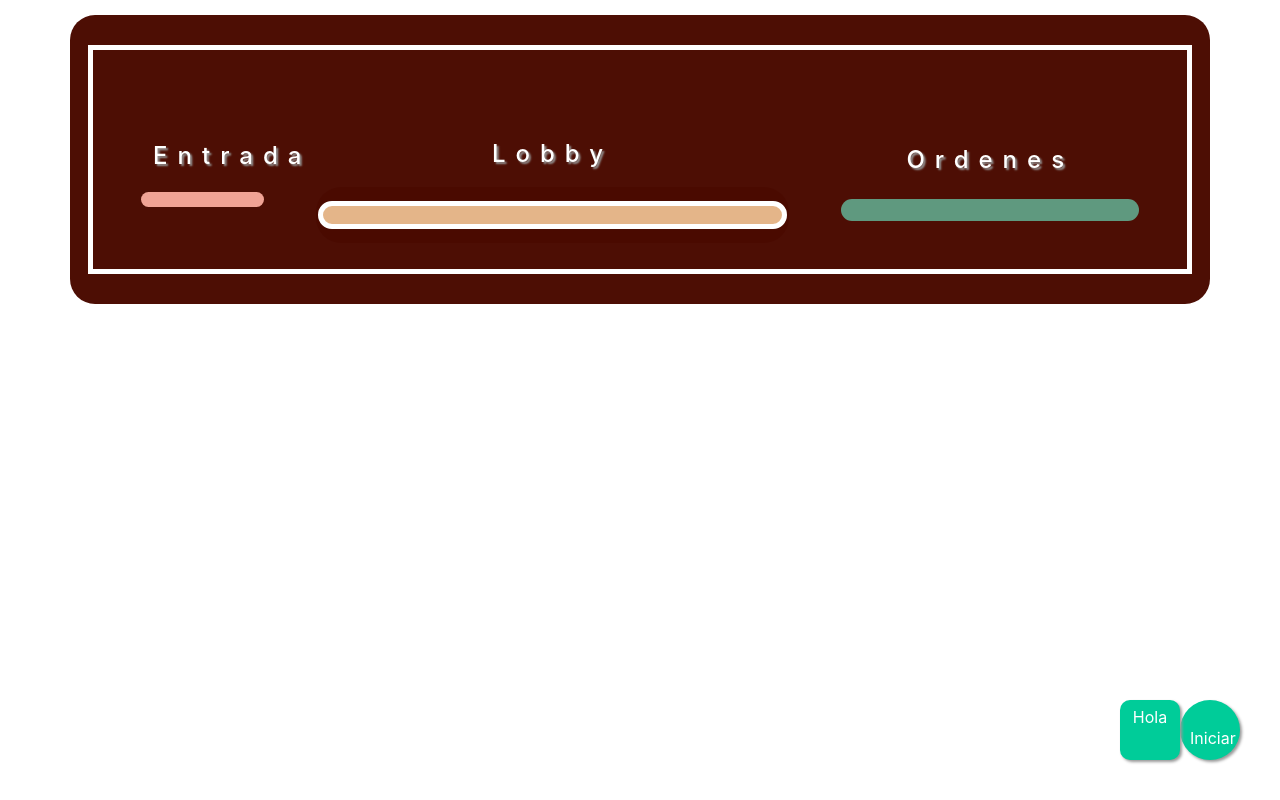
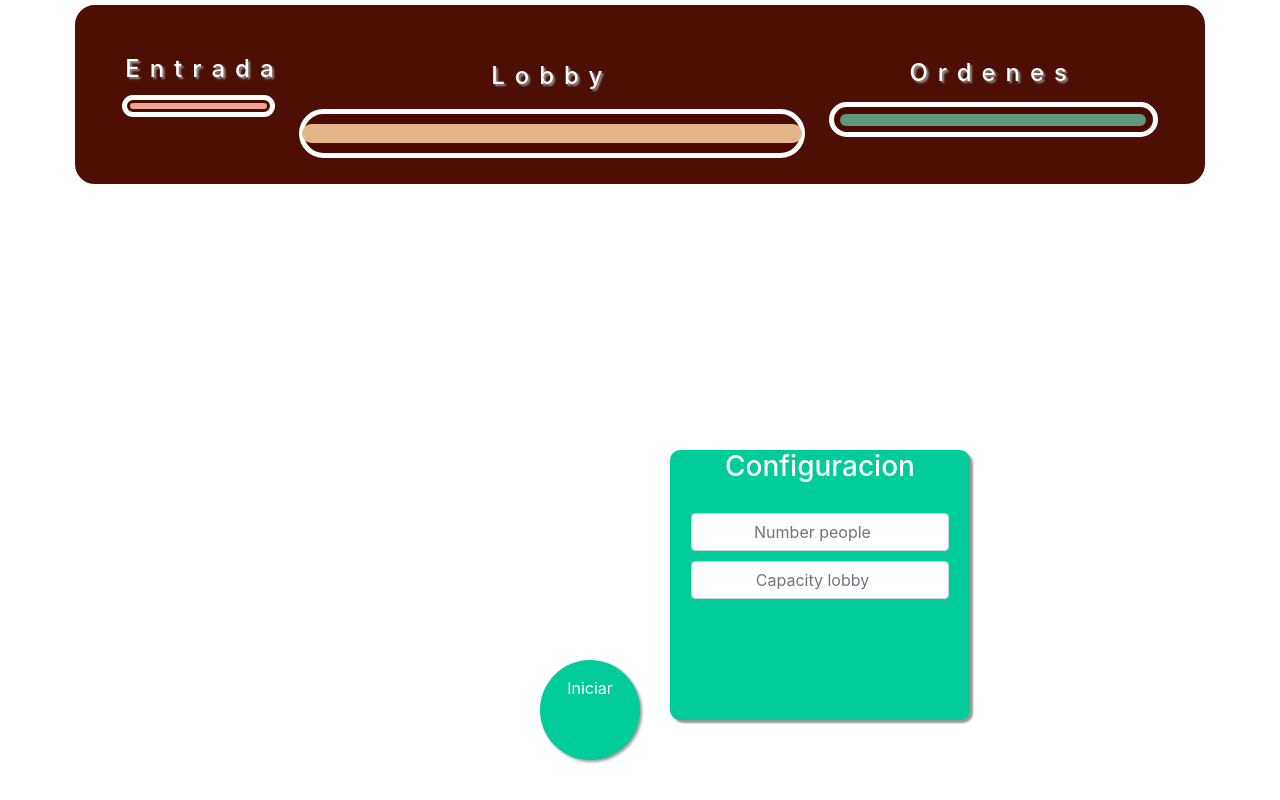
Before and after one commit to FLOTUZ/restaurante-final, a React (Create React App) app: page / in a window 1280 px wide. Built offline with nearby package versions, Linux system fonts and the light colour scheme.

Commit message:
css en formulario de configuracion

```diff
--- a/src/App.css
+++ b/src/App.css
@@ -1,38 +1,36 @@
-* {
-  border-style: solid;
-  border-width: 5px;
-  border-color: rgba(70, 0, 0, 0);
-  text-align: center;
-}
+
 
 .float {
   position: fixed;
-  width: 60px;
-  height: 60px;
+  width: 100px;
+  height: 100px;
   bottom: 40px;
-  right: 40px;
+  right: 50%;
   background-color: #0c9;
   color: #fff;
   border-radius: 50px;
   text-align: center;
   box-shadow: 2px 2px 3px #999;
+
 }
 .float:hover {
   position: fixed;
-  width: 60px;
-  height: 60px;
+  width: 100px;
+  height:100px;
   bottom: 40px;
-  right: 40px;
+  right: 50%;
   background-color: rgb(255, 0, 0);
   color: #fff;
   border-radius: 50px;
   text-align: center;
   box-shadow: 0px 9px 11px 0px #999;
   transition: background-color 0.5s;
+  transform: translateY(-7px);
 }
 
 .float-text {
   margin-top: revert;
+
 }
 
 .noselect {
@@ -45,20 +43,41 @@
                                   supported by Chrome, Edge, Opera and Firefox */
 }
 
+.container-input{
+padding: 7%;
+
+}
+
+input{
+  margin-bottom: 10px;
+  text-align: center;
+}
 .float-container {
   position: fixed;
-  width: 60px;
-  height: 60px;
-  bottom: 40px;
-  right: 100px;
+  width: 300px;
+  height: 270px;
+  bottom: 10%;
+  left:670px;
+  right: 50%;
   background-color: #0c9;
   color: #fff;
   border-radius: 10px;
   text-align: center;
-  box-shadow: 2px 2px 3px #999;
+  box-shadow: 3px 3px 2px #999;
+
 }
+.float-container:hover{
+  position: fixed;
+  right: 50%;
+  background-color: #2c2fa5;
+	box-shadow: 0px 15px 20px rgba(0, 0, 0, 0.3);
+  transform: translateY(-7px);
+  transition: background-color 0.5s;
+}
+
+
 .row {
-  padding-top: 5%;
+  padding-top: 2%;
   padding-left: 2%;
   padding-right: 2%;
   border-color: rgb(255, 255, 255);
@@ -71,12 +90,18 @@
   padding-left: 2%;
   padding-right: 2%;
   padding-bottom: 2%;
+  border-style: solid;
+  border-width: 5px;
+  border-color: rgb(255, 255, 255);
+  text-align: center;
 
 }
 
-
-
 h2 {
+  padding-top: 2%;
+  padding-left: 2%;
+  padding-right: 2%;
+  padding-bottom: 2%;
   color: #ffffff;
   text-shadow: 2px 2px 2px rgb(148, 148, 148);
   font-size: 150%;
@@ -104,47 +129,9 @@ h2 {
 #cocinas {
   background-color: rgba(102, 195, 164, 0.774);
   color: #ffffff;
-}
-
-
-
-
-
-#door{
   padding-top: 2%;
   padding-left: 2%;
   padding-right: 2%;
   padding-bottom: 2%;
   border-radius: 25px;
 }
-
-
-#ordenes {
-  padding-top: 2%;
-  padding-left: 2%;
-  padding-right: 2%;
-  padding-bottom: 2%;
-  border-radius: 25px;
-}
-
-.col-2{
-  padding-top: 2%;
-  padding-left: 2%;
-  padding-right: 2%;
-  padding-bottom: 2%;
-  border-radius: 25px;
-}
-.col-4{
-  padding-top: 2%;
-  padding-left: 2%;
-  padding-right: 2%;
-  padding-bottom: 2%;
-  border-radius: 25px;
-}
-.col-6{
-  padding-top: 2%;
-  padding-left: 2%;
-  padding-right: 2%;
-  padding-bottom: 2%;
-  border-radius: 25px;
-}
--- a/src/App.js
+++ b/src/App.js
@@ -26,28 +26,62 @@ export default function App() {
       <div className="container">
         <div className="row">
           <div className="col-2">
-            <div id="door"><h2>Entrada</h2></div>
-            <div id="entrada" className="container"></div>
+            <div>
+              <h2>Entrada</h2>
+            </div>
+            <div className="container">
+              <div id="entrada" className="comensal row-sm-auto"></div>
+            </div>
           </div>
+
           <div className="col-6">
-            <div><h2>Lobby</h2></div>
+            <div>
+              <h2>Lobby</h2>
+            </div>
             <div className="container">
               <div id="lobby" className="row row-cols-2"></div>
             </div>
           </div>
+
           <div className="col-4">
-            <div id="ordenes"><h2>Ordenes</h2></div>
-            <div id="cocinas" className="container"></div>
+            <div id="ordenes">
+              <h2>Ordenes</h2>
+            </div>
+            <div className="container">
+              <div id="cocinas" className="ordenes row-sm-auto"></div>
+            </div>
           </div>
+        </div>
+      </div>
+
+      <div className="float-container">
+        <h3>Configuracion</h3>
+        <div className="container-input">
+          <input
+            type="number"
+            min="1"
+            max="20"
+            placeholder="Number people"
+            class="form-control"
+          ></input>
+
+          <input
+            type="number"
+            min="1"
+            max="5"
+            placeholder="Capacity lobby"
+            class="form-control"
+          ></input>
         </div>
       </div>
       <div
         className="float"
-        onClick={() => {main()}}
+        onClick={() => {
+          main();
+        }}
       >
-      <p className="float-text noselect">Iniciar</p>
+        <p className="float-text noselect">Iniciar</p>
       </div>
-      <div className="float-container">Hola</div>
     </>
   );
 }
@@ -96,7 +130,6 @@ async function comensalComiendo(comensal) {
   console.log(`El comensal ${comensal.nombre} ha teminado de comer`);
   lobby.dequeue();
   pintarComensalSentado();
-  pintarPlatillosEnCocina();
   capacidadLobby++;
   darMesaAComensal();
 }
@@ -161,6 +194,6 @@ function sleep(time) {
 
 // Usage!
 async function time(t) {
-  t = t * 100;
+  t = t * 1000;
   await sleep(t).then(() => {});
 }
```
Also changed, not shown: 1 other file (tests, documents, lock files or other folders).
